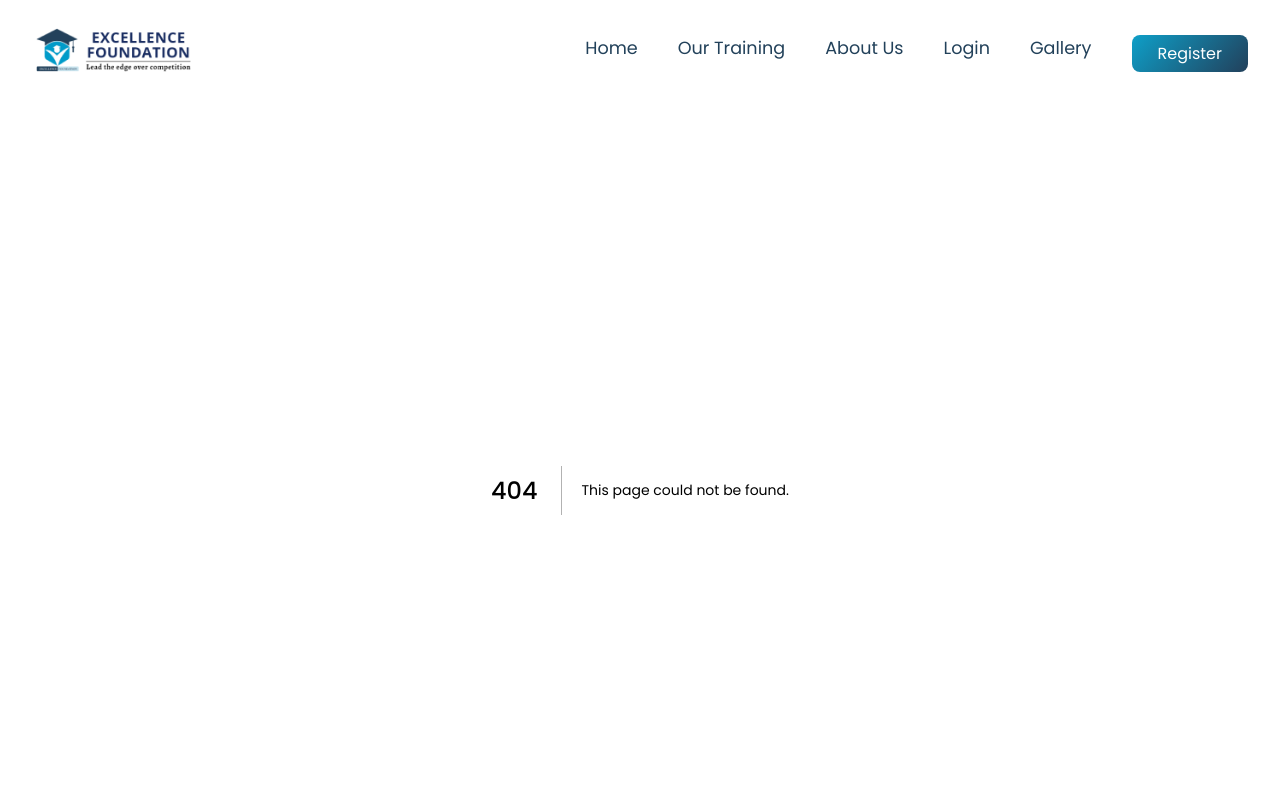
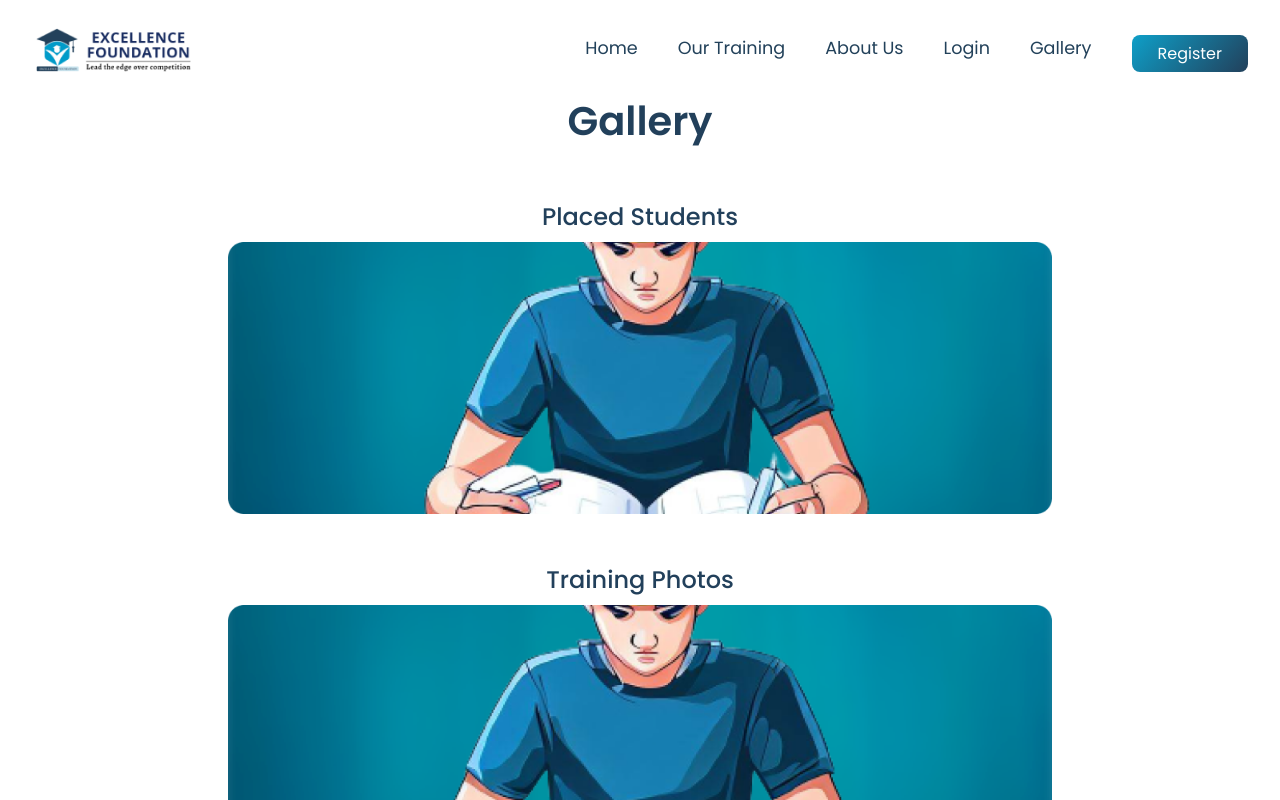
Before and after one commit to wyash12/ef-frontend, a Next.js app: page /gallery in a window 1280 px wide. Before the commit this address had no page. Shown: the top 800 px of the page. Built offline with nearby package versions, Linux system fonts and the light colour scheme.

Commit message:
gallery home page

```diff
--- /dev/null
+++ b/components/gallery/GalleryLanding.module.scss
@@ -0,0 +1,35 @@
+.container {
+  color: #22405b;
+  font-family: Poppins;
+  font-style: normal;
+  line-height: normal;
+  display: flex;
+  align-items: center;
+  flex-direction: column;
+  gap: 3rem;
+
+  h1 {
+    text-align: center;
+    font-size: 2.5rem;
+    font-weight: 600;
+  }
+
+  .subContainer {
+    display: flex;
+    align-items: center;
+    flex-direction: column;
+    gap: 0.5rem;
+    cursor: pointer;
+
+    h2 {
+      text-align: center;
+      font-size: 1.5rem;
+      font-weight: 500;
+    }
+
+    img {
+      width: 80%;
+      height: auto;
+    }
+  }
+}
--- /dev/null
+++ b/components/gallery/GalleryLanding.tsx
@@ -0,0 +1,43 @@
+import Image from "next/image";
+import classes from "./GalleryLanding.module.scss";
+import galleryImage from "../../public/gallery.png";
+import { NextRouter, useRouter } from "next/router";
+
+interface GalleryElementType {
+  title: string;
+  path: string;
+}
+
+export default function GalleryLandingContainer(): JSX.Element {
+  const router: NextRouter = useRouter();
+  const items: Array<GalleryElementType> = [
+    { title: "Placed Students", path: "placed-students" },
+    { title: "Training Photos", path: "training-photos" },
+    { title: "Review Videos", path: "review-videos" },
+  ];
+
+  return (
+    <div className={classes.container}>
+      <h1>Gallery</h1>
+      {items.map(
+        (
+          element: { title: string; path: string },
+          index: number
+        ): JSX.Element => {
+          return (
+            <div
+              className={classes.subContainer}
+              key={index}
+              onClick={() => {
+                router.push(`/gallery/${element.path}`);
+              }}
+            >
+              <h2>{element.title}</h2>
+              <Image src={galleryImage} alt={element.title} />
+            </div>
+          );
+        }
+      )}
+    </div>
+  );
+}
--- /dev/null
+++ b/pages/gallery.tsx
@@ -0,0 +1,5 @@
+import GalleryLandingContainer from "@/components/gallery/GalleryLanding";
+
+export default function galleryPage(): JSX.Element {
+  return <GalleryLandingContainer />;
+}
```
Also changed, not shown: public/gallery.png (added).
